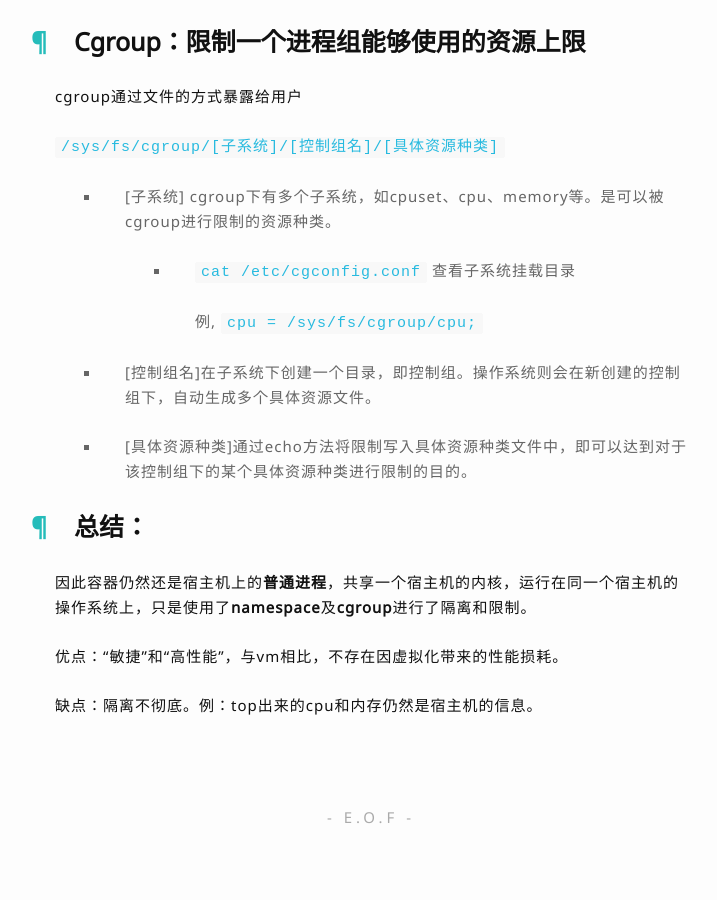
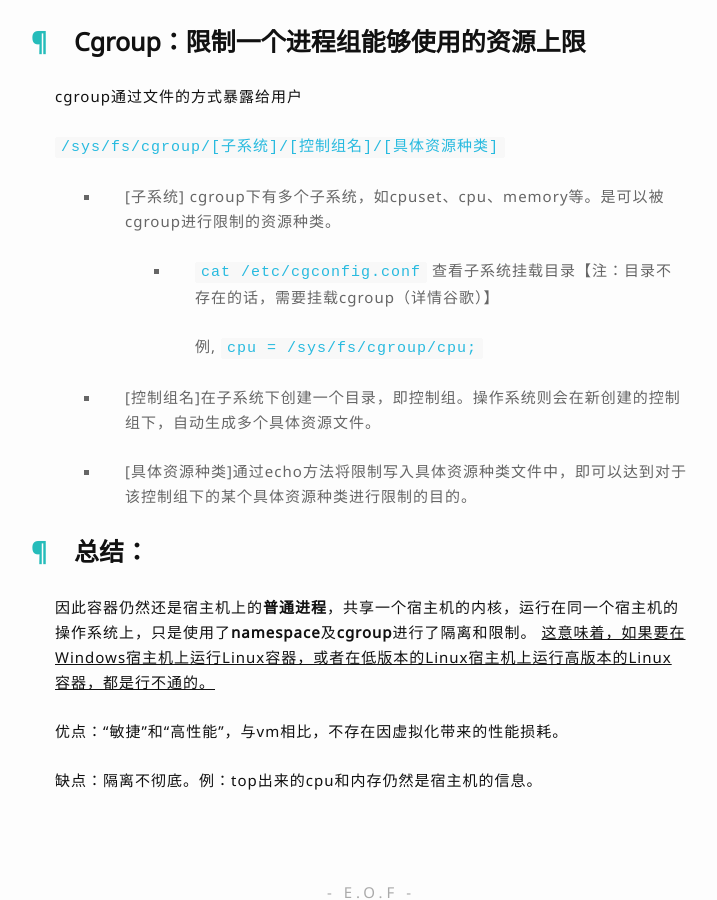
Before and after one commit to LeeLeeLeeLeeLynn/LeeLeeLeeLeeLynn.github.io, a Jekyll site: the page built from _posts/2019-12-11-contain.markdown, in a window 1280 px wide and 900 px high, scrolled down 979 px. Shown: the whole window, without its empty margins (269-986 px from the left). Built offline with Jekyll 4.4.1, drawn with Linux system fonts in a browser that asks for light colours; nearby versions of some CDN libraries; comment, search, counter and statistics services are not loaded.

Commit message:
update blog about container

```diff
--- a/_posts/2019-12-11-contain.markdown
+++ b/_posts/2019-12-11-contain.markdown
@@ -32,7 +32,7 @@ cgroup通过文件的方式暴露给用户
 
 - [子系统] cgroup下有多个子系统，如cpuset、cpu、memory等。是可以被cgroup进行限制的资源种类。
 
-  - `cat /etc/cgconfig.conf` 查看子系统挂载目录
+  - `cat /etc/cgconfig.conf` 查看子系统挂载目录【注：目录不存在的话，需要挂载cgroup（详情谷歌）】
 
     例, `cpu = /sys/fs/cgroup/cpu;`
 
@@ -43,6 +43,7 @@ cgroup通过文件的方式暴露给用户
 ## 总结：
 
 因此容器仍然还是宿主机上的**普通进程**，共享一个宿主机的内核，运行在同一个宿主机的操作系统上，只是使用了**namespace**及**cgroup**进行了隔离和限制。
+<u>这意味着，如果要在Windows宿主机上运行Linux容器，或者在低版本的Linux宿主机上运行高版本的Linux容器，都是行不通的。</u>
 
 优点：“敏捷”和“高性能”，与vm相比，不存在因虚拟化带来的性能损耗。
 
```
